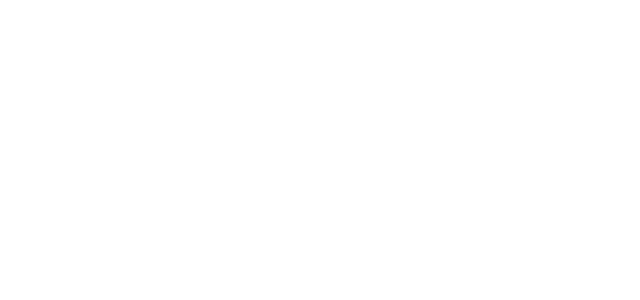
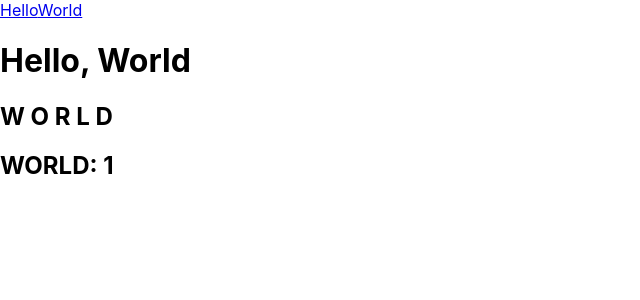
Before and after one commit to 9ziggy9/simple-sockets, a React (Create React App) app in the folder frontend/: page /world/1 in a window 1280 px wide. Before the commit this address had no page. Shown: the top 300 px of the page, without its empty margins (0-640 px from the left). Built offline with nearby package versions, Linux system fonts and the light colour scheme.

Commit message:
preparing to implement private routes

```diff
--- a/frontend/src/App.js
+++ b/frontend/src/App.js
@@ -6,14 +6,20 @@ import {Outlet, Link} from "react-router-dom";
 function App() {
   return (
     <>
-      <nav>
-	<Link to="/hello">Hello</Link>
-	<Link to="/world">World</Link>
-      </nav>
+      <Navigation />
       <h1>Hello, World</h1>
       <Outlet />
     </>
   );
 }
 
+function Navigation() {
+  return (
+    <nav>
+      <Link to="/hello">Hello</Link>
+      <Link to="/world">World</Link>
+    </nav>
+  );
+}
+
 export default App;
--- /dev/null
+++ b/frontend/src/components/Sandbox/NumWorld.jsx
@@ -0,0 +1,6 @@
+import {useParams} from "react-router-dom";
+
+export default function NumWorld() {
+  let params = useParams();
+  return <h2>WORLD: {params.worldId}</h2>;
+}
--- a/frontend/src/components/Sandbox/World.jsx
+++ b/frontend/src/components/Sandbox/World.jsx
@@ -1,5 +1,10 @@
+import {Outlet} from "react-router-dom";
+
 export default function World() {
   return (
-    <h2>W O R L D</h2>
+    <>
+      <h2>W O R L D</h2>
+      <Outlet />
+    </>
   );
 }
--- a/frontend/src/index.js
+++ b/frontend/src/index.js
@@ -5,6 +5,7 @@ import './index.css';
 import App from './App';
 import Hello from "./components/Sandbox/Hello.jsx";
 import World from "./components/Sandbox/World.jsx";
+import NumWorld from "./components/Sandbox/NumWorld.jsx";
 // Basically provides browser router context
 import {
   BrowserRouter,
@@ -19,8 +20,12 @@ root.render(
       <Routes>
 	<Route path="/" element={<App />} >
 	  <Route path="hello" element={<Hello />} />
-	  <Route path="world" element={<World />} />
+	  <Route path="world" element={<World />}>
+            <Route path=":worldId" element={<NumWorld />}/>
+          </Route>
+          <Route path="*" element={<h1>404: NOTHING TO SEE HERE</h1>}/>
         </Route>
+        <Route path="/debug" element={<h1>ENTERING DEBUG MODE</h1>}/>
       </Routes>
     </BrowserRouter>
   </React.StrictMode>
```
